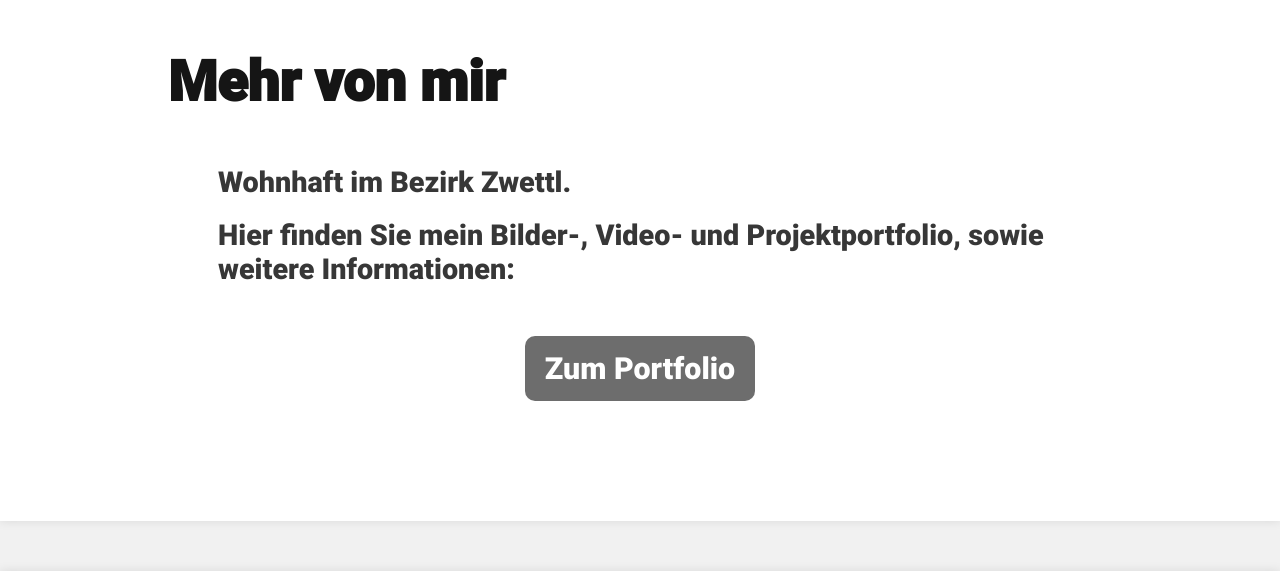
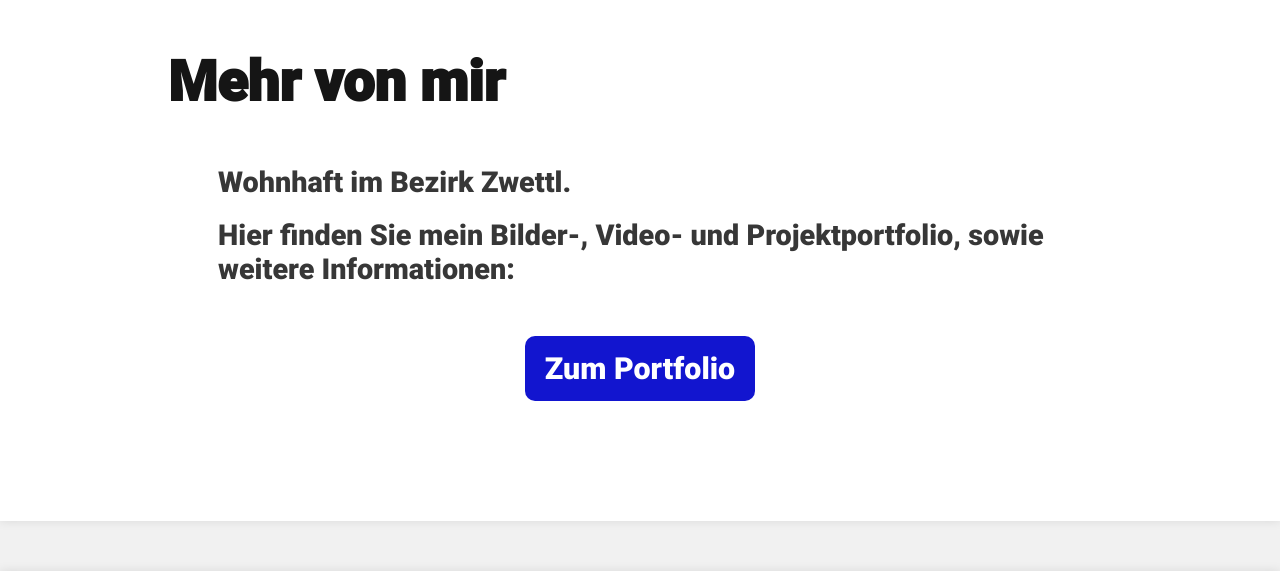
Before and after one commit to clemens187/website, a PHP site: page / in a window 1280 px wide. Shown: the part 2312-2884 px from the top of the page. Run offline with PHP 8.4, Linux system fonts and the light colour scheme.

Commit message:
Changed Button Color, Added Mail Profile Pic

```diff
--- a/style.css
+++ b/style.css
@@ -121,7 +121,7 @@ a{
 .portfoliobtn {
   display: inline-block;
   padding: 15px 20px;
-  background-color: #6d6d6d; /* Blue */
+  background-color: #1215cf; /* Blue */
   color: white;
   text-decoration: none;
   font-size: 2.1em;
```
Also changed, not shown: prof_pic_small.jpg (added).
